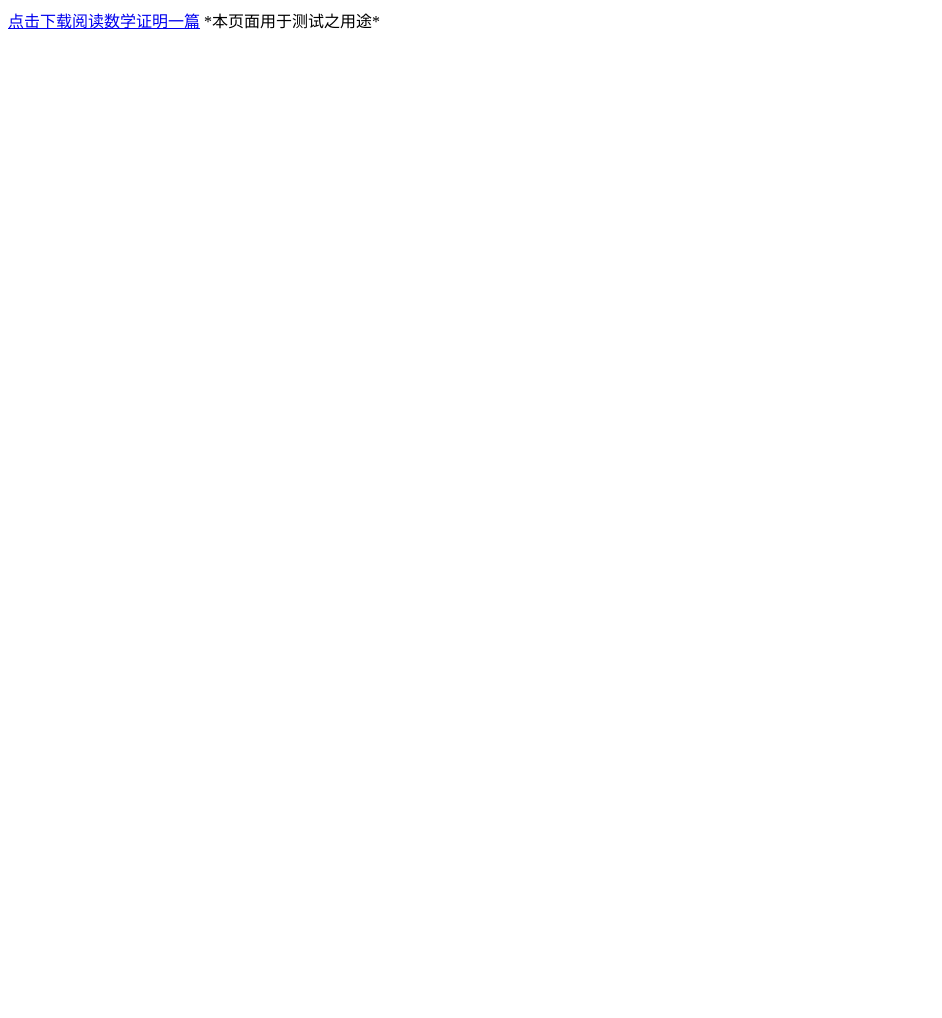
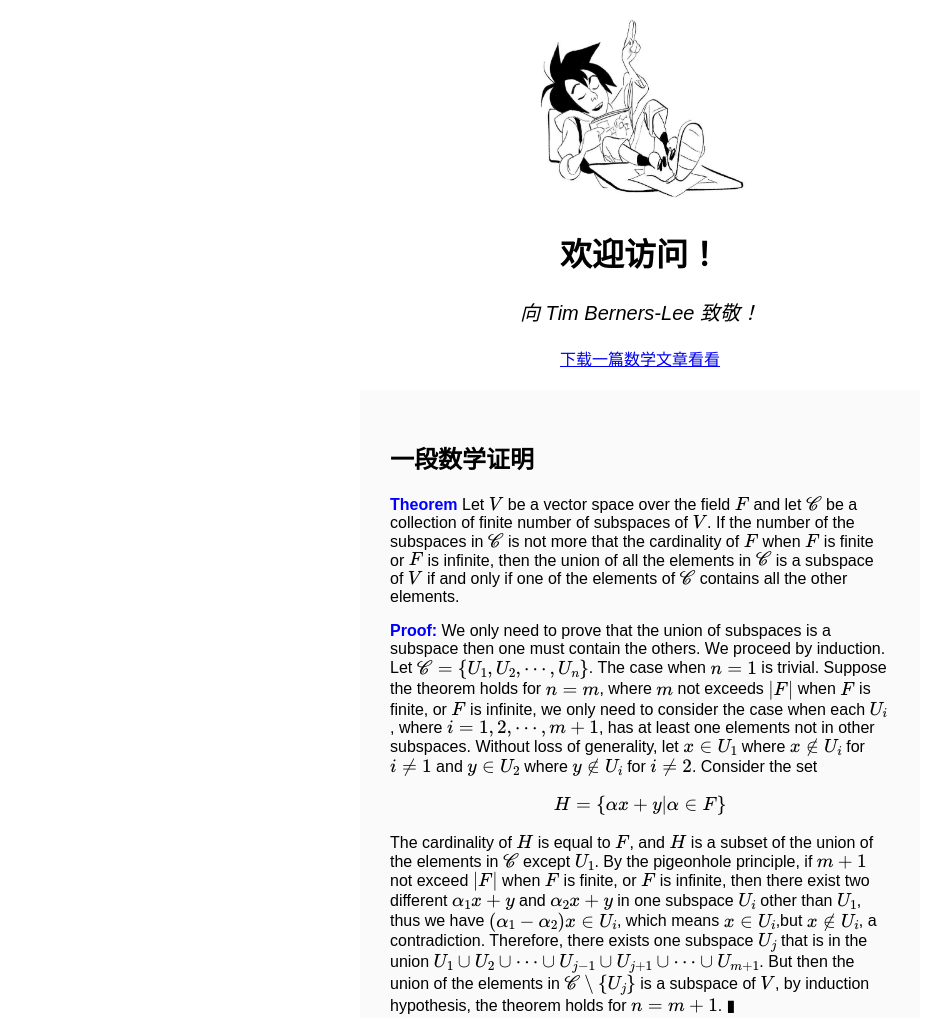
Before and after one commit to hellowangliao/hellowangliao.github.io, a plain HTML site: page index.html in a window 1280 px wide. Shown: the top 1018 px of the page, without its empty margins (0-942 px from the left). Before the commit the page ends 800 px from the top, so only its background shows below. Drawn offline with nearby package versions, Linux system fonts and the light colour scheme; some packages are replaced by stand-ins of ours.

Commit message:
Initial commit

```diff
--- a/index.html
+++ b/index.html
@@ -1,2 +1,48 @@
-<a href="psi.pdf">点击下载阅读数学证明一篇</a>
-*本页面用于测试之用途*
+<!DOCTYPE html>
+<html>
+	<head>
+		<link rel="shortcut icon" type="image/x-icon" href="duck.jpg" />
+		<title>The Blog</title>
+		<meta charset="utf-8">
+			<script type="text/x-mathjax-config">
+  MathJax.Hub.Config({
+    tex2jax: {inlineMath: [["$","$"],["\\(","\\)"]]}
+  });
+</script>
+<script src='https://cdnjs.cloudflare.com/ajax/libs/mathjax/2.7.4/MathJax.js?config=default'></script>
+	</head>
+	<body
+		style="font-size: 1.2;
+		font-family:sans-serif;">
+		<img src="head.png" alt="Warren the Cyber boy" height="200"
+			width="300" style="display: block; margin: 0 auto;" >
+        <h1 style="text-align:center;">欢迎访问！</h1>
+			<blockquote style="font-style: italic; font-size: 20px;
+				text-align:center;">
+				向 Tim Berners-Lee 致敬！</blockquote>
+			<p style="text-align:center;">
+				<a href="psi.pdf" download="math-essay.pdf">
+
+					下载一篇数学文章看看
+				</a>
+			</p>
+			<div style="width: 500px; margin: 20px auto; padding: 30px;
+background-color: #fafafa;">
+                         <h2>一段数学证明</h2>
+
+			<p><span style="font-style: normal; font-size: 1.5; font-weight: bold;
+color: #0000ff;">Theorem </span>
+				Let $V$ be a vector space over the field $F$ and let $\mathscr{C}$ be a collection of finite number of subspaces of $V$. If the number of the subspaces in $\mathscr{C}$ is not more that the cardinality of $F$ when $F$ is finite or $F$ is infinite, then the union of all the elements in $\mathscr{C}$ is a subspace of $V$ if and only if one of the elements of $\mathscr{C}$ contains all the other elements.
+
+			</p>
+				<p><span style="font-style: normal; font-size: 1.5; font-weight: bold;
+color: #0000ff;">Proof: </span>
+				We only need to prove that the union of subspaces is a subspace then one must contain the others. We proceed by induction. Let $\mathscr{C}=\{U_1,U_2,\cdots ,U_n \}$. The case when $n=1$ is trivial. Suppose the theorem holds for $n=m$, where $m$ not exceeds $|F|$ when $F$ is finite, or $F$ is infinite, we only need to consider the case when each $U_i$, where $i=1,2,\cdots ,m+1$, has at least one elements not in other subspaces. Without loss of generality, let $x\in U_1$ where $x\notin U_i$ for $i\neq 1$ and $y\in U_2$ where $y\notin U_i$ for $i\neq 2$. Consider the set $$H=\{\alpha x+y|\alpha\in F\}$$ The cardinality of $H$ is equal to $F$, and $H$ is a subset of the union of the elements in $\mathscr{C}$ except $U_1$. By the pigeonhole principle, if $m+1$ not exceed $|F|$ when $F$ is finite, or $F$ is infinite, then there exist two different $\alpha_1 x+y$ and $\alpha_2 x+y$ in one subspace $U_i$ other than $U_1$, thus we have $(\alpha_1-\alpha_2)x\in U_i$, which means $x\in U_i$,but $x\notin U_i$, a contradiction. Therefore, there exists one subspace $U_j$ that is in the union $U_1\cup U_2\cup \cdots \cup U_{j-1}\cup U_{j+1}\cup \cdots \cup U_{m+1}$. But then the union of the elements in $\mathscr{C}\setminus\{U_j\}$ is a subspace of $V$, by induction hypothesis, the theorem holds for $n=m+1$.
+▮
+			</p>
+				<p><span style="font-style: normal; font-size: 10px; font-weight: bold;
+color: #0101ff;">Powered by GitHub</span></p>
+
+</div>
+	</body>
+</html>
```
Also changed, not shown: duck.jpg (added), head.png (added).
